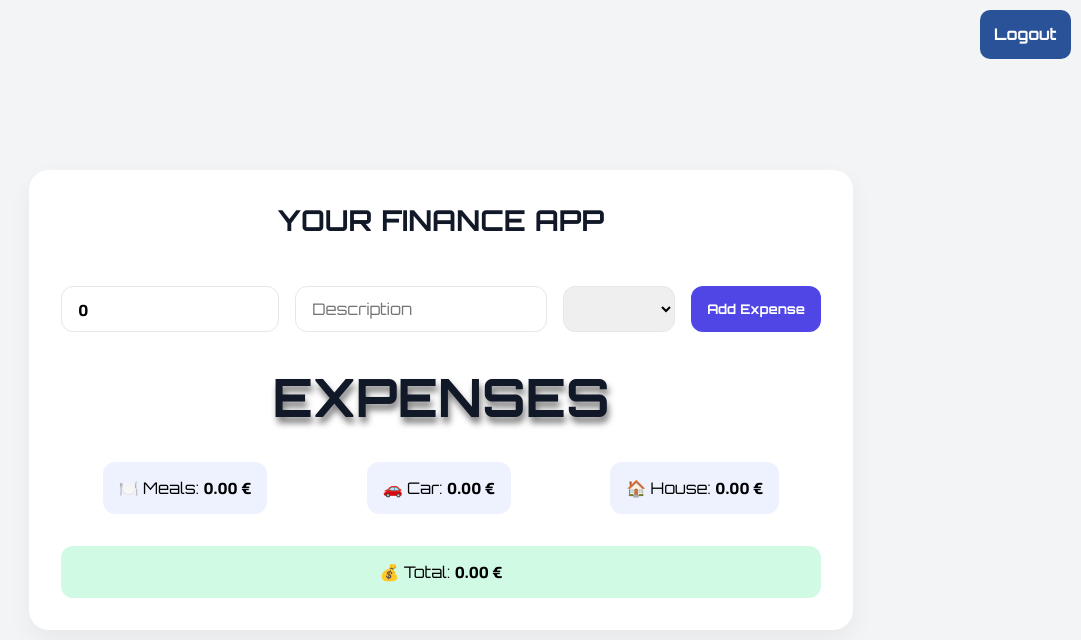
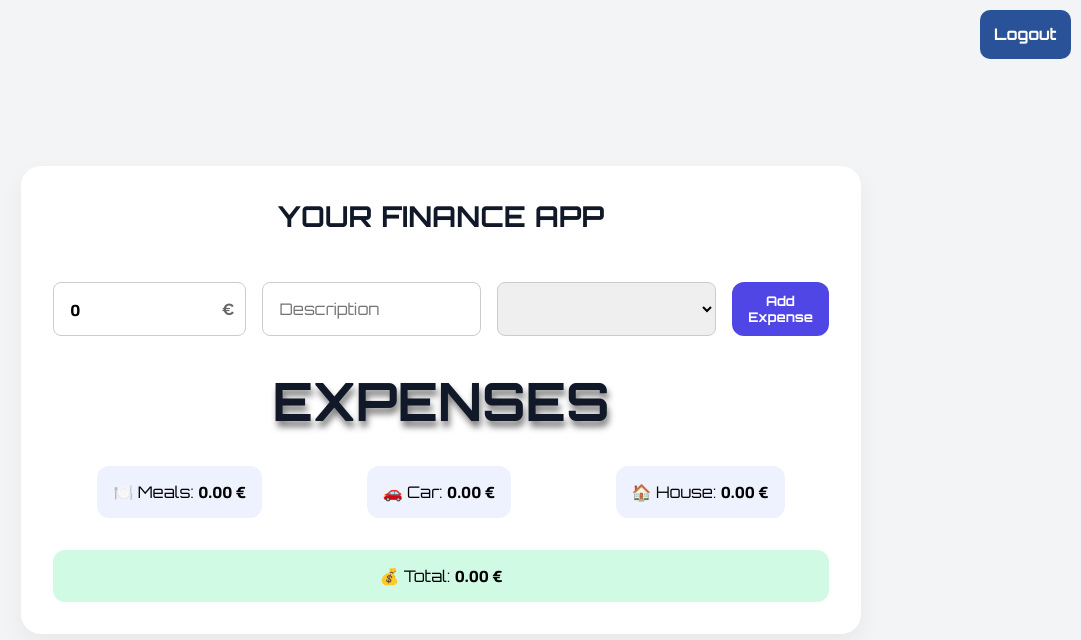
Before and after one commit to itdavidivan/finance_app_frontend, a Nuxt app: page /dashboard in a window 1280 px wide. Shown: the top 640 px of the page, without its empty margins (199-1280 px from the left). Built offline with nearby package versions, Linux system fonts and the light colour scheme.

Commit message:
added currency to input amount

```diff
--- a/app/pages/dashboard/index.vue
+++ b/app/pages/dashboard/index.vue
@@ -61,6 +61,7 @@
       </ModalWrapper>
       <!-- create form for adding expenses -->
       <form @submit.prevent="addExpense" class="expense-form">
+        <div class="amount-wrapper">
           <input
             type="number"
             v-model.number="expenseAmount"
@@ -69,6 +70,8 @@
             step="0.01"
             class="amount"
           />
+          <span class="currency">€</span>
+        </div>
         <input
           type="text"
           v-model="expenseDescription"
@@ -611,6 +614,41 @@ label {
 .btn-secondary:hover {
   background-color: #d1d5db; /* gray-300 */
 }
+.expense-form input,
+.expense-form select {
+  width: 100%;
+  padding: 0.75rem 1rem;
+  font-size: 1rem;
+  border: 1px solid #ccc;
+  border-radius: 8px;
+  box-sizing: border-box;
+}
+
+/* EUR wrapper */
+.amount-wrapper {
+  position: relative;
+  width: 100%;
+}
+
+.amount-wrapper .amount {
+  width: 100%;
+  padding-right: 2rem; /* miesto na € */
+  height: 100%; /* nech drží výšku ako ostatné */
+  box-sizing: border-box;
+}
+
+.amount-wrapper .currency {
+  position: absolute;
+  top: 50%;
+  right: 0.75rem;
+  transform: translateY(-50%);
+  color: #666;
+  pointer-events: none;
+  font-size: 1rem;
+  font-family: "Raleway", sans-serif;
+  font-weight: bold;
+}
+
 /* Responsive */
 @media (max-width: 768px) {
   .finance-card {
```
Lines whose indentation alone changed are shown as unchanged.
